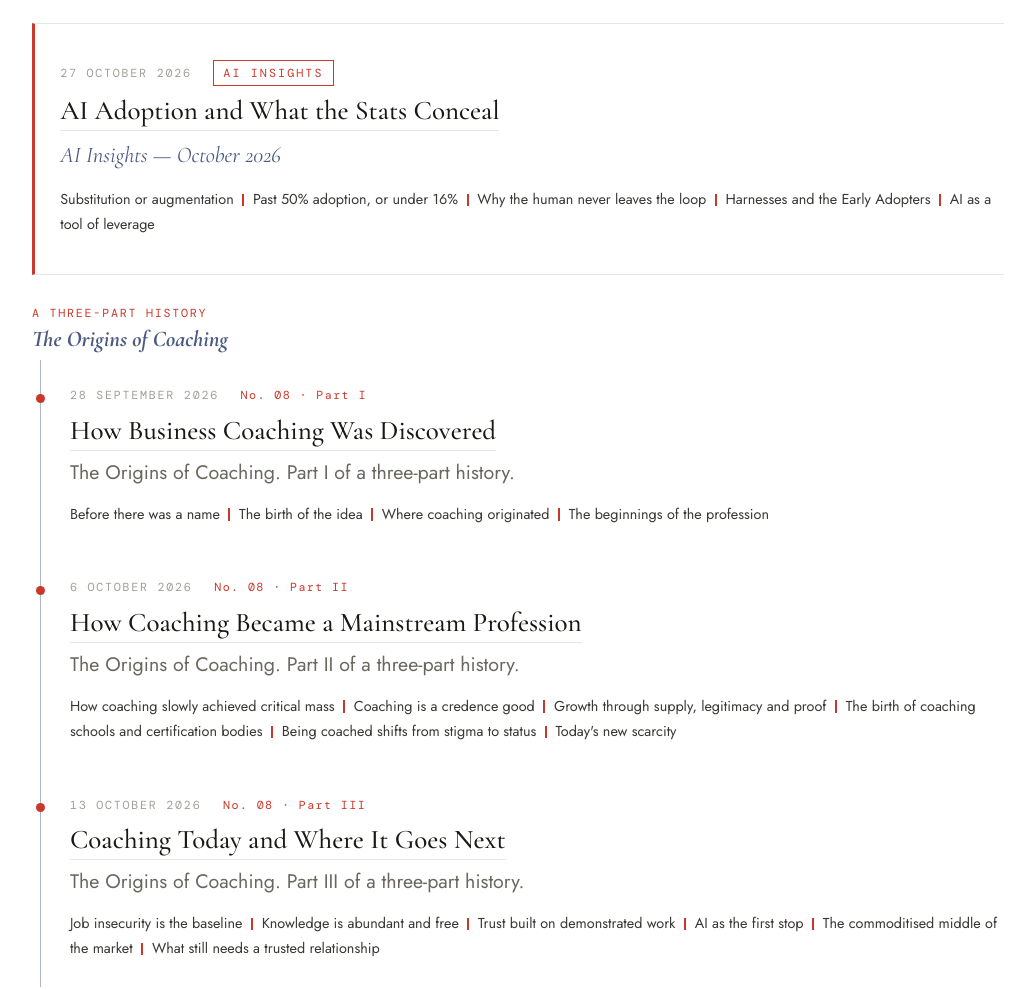
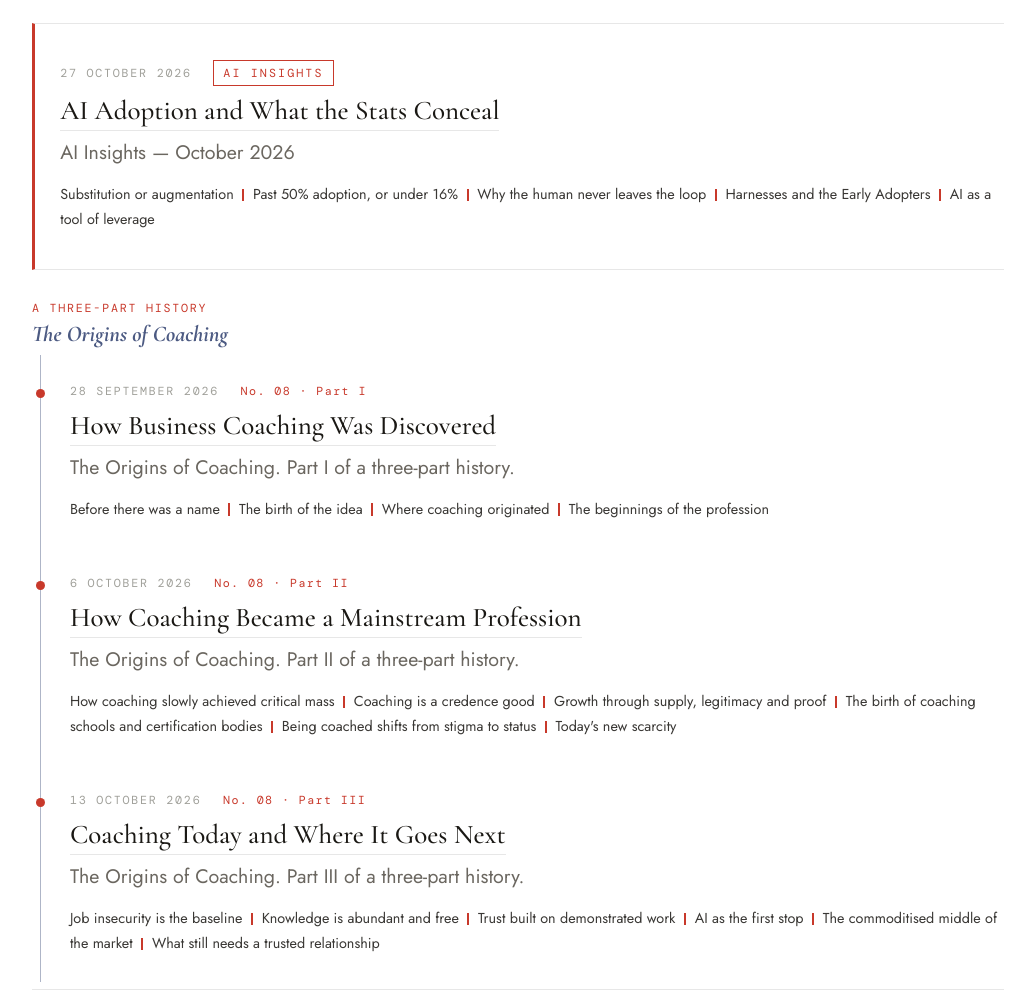
Before and after one commit to reneanant/rrealpath-site, a plain HTML site: page insights.html in a window 1280 px wide. Shown: the part 1720-2710 px from the top of the page, without its empty margins (122-1144 px from the left). Drawn offline with nearby package versions, Linux system fonts and the light colour scheme; a web font is replaced by a local one.

Commit message:
Insights: AI Insights subtitle in the standard subtitle format (Ren 16:27) — preview
Co-Authored-By: Claude Opus 5.5 <noreply@anthropic.com>
Claude-Session: https://claude.ai/code/session_01HAM5epgrJq2LwZS57dM2H4

```diff
--- a/css/style.css
+++ b/css/style.css
@@ -860,3 +860,5 @@ body .article-teaser strong { color: var(--ink-faint); font-weight: 400; }
 /* Insights cards: subtitle sits close under its title (Ren 14 Nov 16:25) */
 .post-title { margin-bottom: 0; padding-bottom: 0.2rem; }
 .post-sub { margin-top: 0.3rem; }
+/* AI Insights subtitle = same format as every other subtitle (Ren 14 Nov 16:27) */
+.post--ai .post-sub { font-family: var(--font-sans); font-style: normal; font-size: 1.09rem; color: var(--ink-muted); }
```
